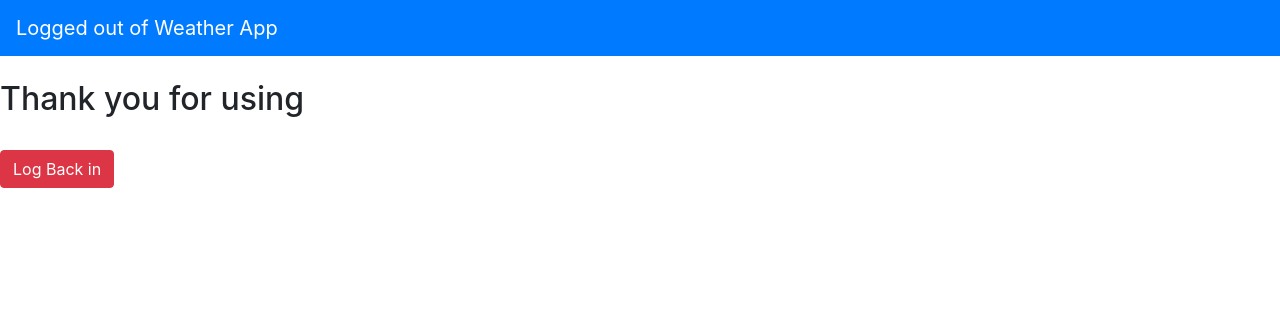
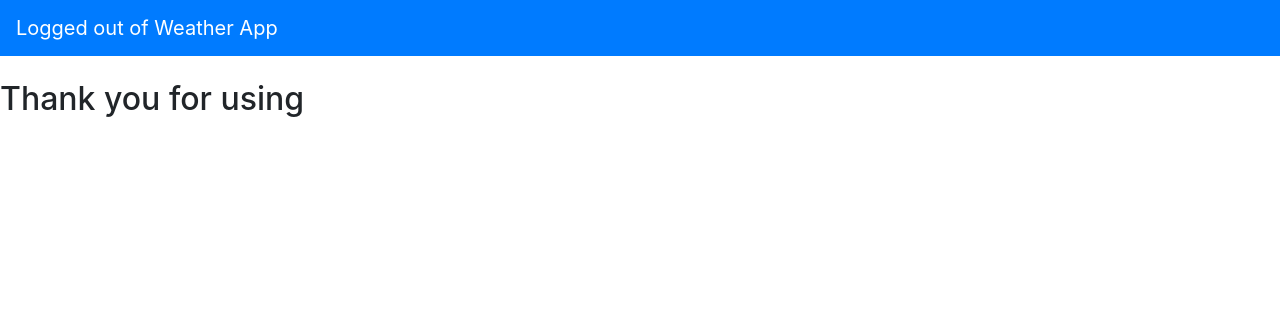
Before and after one commit to kartikeyamandhar/weather_application_django, a Django app: page /account/logout in a window 1280 px wide. Shown: the top 316 px of the page. Run offline with Django 4.2, Linux system fonts and the light colour scheme; some libraries are stand-ins or nearby versions.

Commit message:
updating files

```diff
--- a/users_app/templates/users_app/logout.html
+++ b/users_app/templates/users_app/logout.html
@@ -16,10 +16,7 @@
     </nav>
     <br>
     <h2>Thank you for using</h2>
-    <a href="{% url 'login' %}">
-      <br>
-      <button class="btn btn-danger" type="submit">Log Back in</button>
-    </a>
+
 
   </body>
 </html>
```
